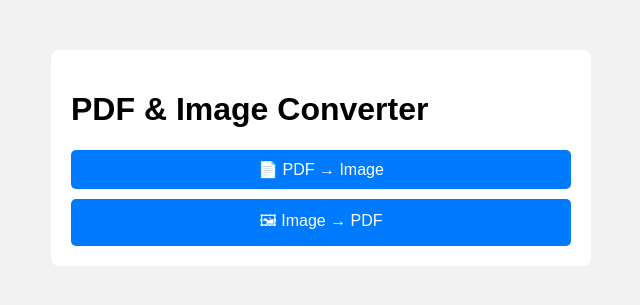
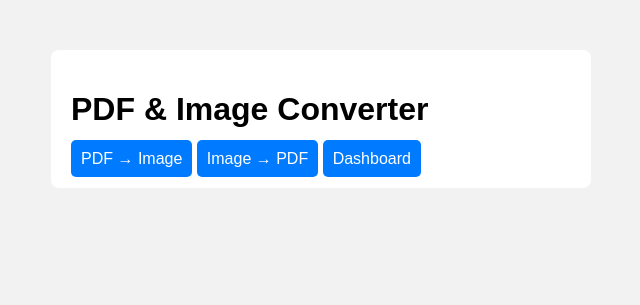
Before and after one commit to rezuwan19/pdf2image, a Flask app: page / in a window 1280 px wide. Shown: the top 305 px of the page, without its empty margins (319-959 px from the left). Run offline with Flask 3, Linux system fonts and the light colour scheme.

Commit message:
update code

```diff
--- a/static/css/style.css
+++ b/static/css/style.css
@@ -14,7 +14,7 @@ body {
 
 .btn,
 button {
-    display: block;
+    display: left;
     padding: 10px;
     margin-top: 10px;
     background: #007bff;
--- a/templates/dashboard.html
+++ b/templates/dashboard.html
@@ -23,7 +23,7 @@
             {% endfor %}
         </ul>
 
-        <a href="/">⬅ Home</a>
+        <a href="/" style="background: #007bff; color: white; display: right; padding: 10px; text-align: center; text-decoration: none; border: none; border-radius: 5px;">Home</a>
     </div>
 </body>
 
--- a/templates/home.html
+++ b/templates/home.html
@@ -8,8 +8,9 @@
 <body>
     <div class="container">
         <h1>PDF & Image Converter</h1>
-        <a class="btn" href="/pdf">📄 PDF → Image</a>
-        <a class="btn" href="/image">🖼 Image → PDF</a>
+        <a class="btn" href="/pdf">PDF → Image</a>
+        <a class="btn" href="/image">Image → PDF</a>
+        <a class="btn" href="/dashboard">Dashboard</a>
     </div>
 </body>
 
--- a/templates/image_to_pdf.html
+++ b/templates/image_to_pdf.html
@@ -10,8 +10,8 @@
     <div class="container">
         <h2>Image → PDF</h2>
 
+        <input type="file" id="imgInput" accept="image/*" multiple>
         <input type="text" id="pdfName" placeholder="PDF name">
-        <input type="file" id="imgInput" accept="image/*" multiple>
 
         <ul id="imgList"></ul>
 
@@ -20,7 +20,7 @@
         </div>
 
         <button onclick="uploadImages()">Create PDF</button>
-        <a href="/">⬅ Back</a>
+        <a href="/" style="background: #007bff; color: white; display: right; padding: 10px; text-align: center; text-decoration: none; border: none; border-radius: 5px;">Back</a>
     </div>
 
     <script src="/static/js/main.js"></script>
--- a/templates/pdf_to_image.html
+++ b/templates/pdf_to_image.html
@@ -23,7 +23,7 @@
             <option value="png">PNG</option>
             </select>
         <button onclick="uploadPDF()">Convert</button>
-        <a href="/">⬅ Back</a>
+        <a href="/" style="background: #007bff; color: white; display: right; padding: 10px; text-align: center; text-decoration: none; border: none; border-radius: 5px;">Back</a>
     </div>
 
     <script src="/static/js/main.js"></script>
--- a/templates/preview.html
+++ b/templates/preview.html
@@ -15,7 +15,7 @@
             {% endfor %}
         </div>
 
-        <a href="/dashboard">⬅ Back</a>
+        <a href="/dashboard" style="background: #007bff; color: white; display: right; padding: 10px; text-align: center; text-decoration: none; border: none; border-radius: 5px;">Back</a>
     </div>
 </body>
 
```
